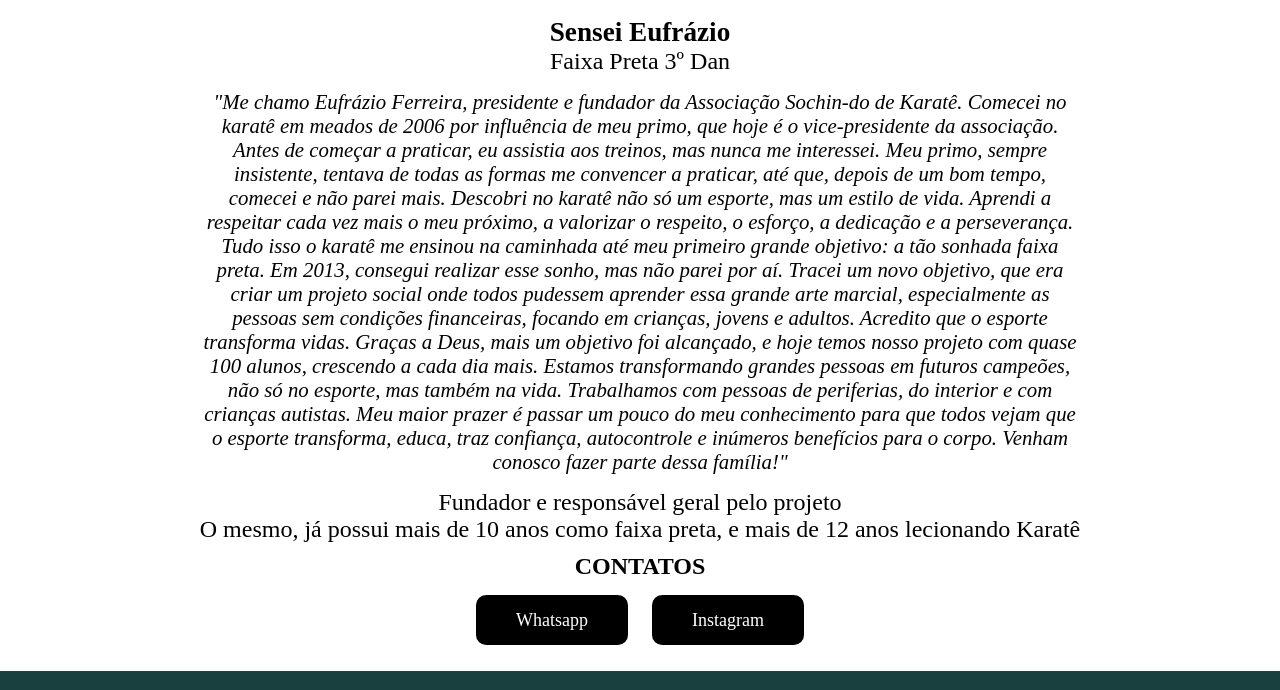
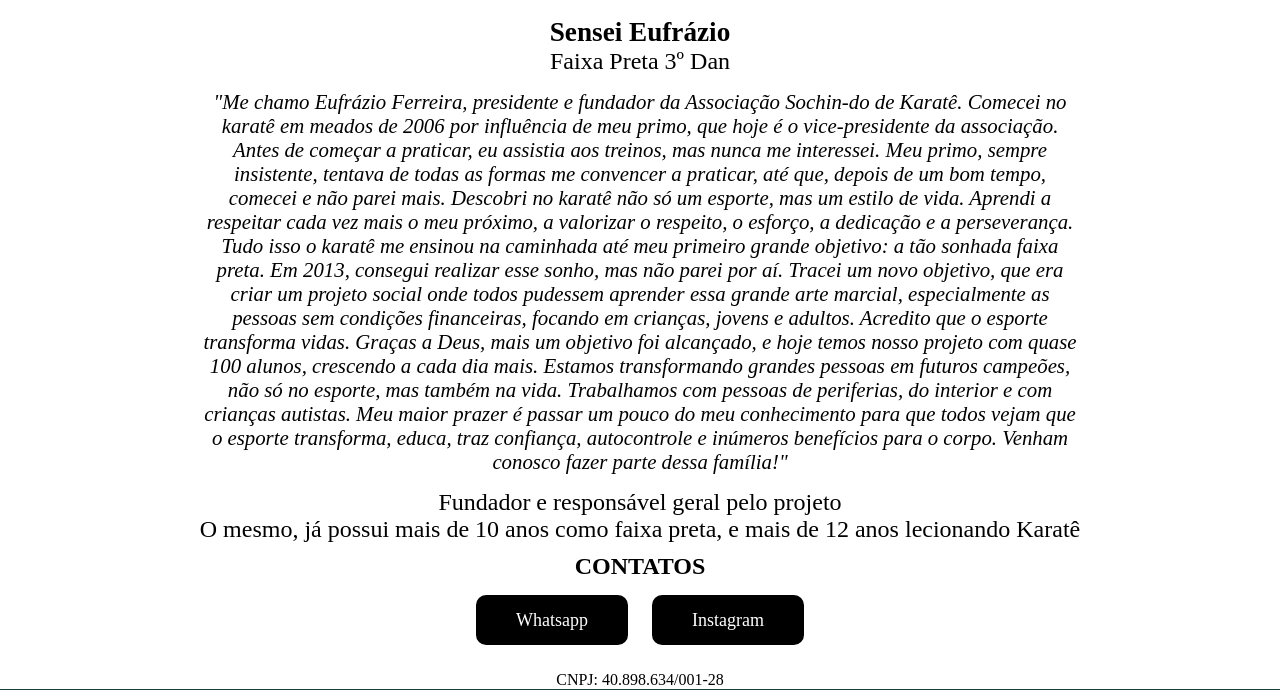
Before and after one commit to WendellMat/HomePage-SochinDo, a plain HTML site: page index.html in a window 1280 px wide. Shown: the part 5757-6447 px from the top of the page. Drawn offline with Linux system fonts and the light colour scheme.

Commit message:
add CNPJ

```diff
--- a/index.html
+++ b/index.html
@@ -146,6 +146,7 @@
                 <a href="https://bit.ly/mensagemDeContato2" target="_blank" class="button whatsapp noHoverMobile">Whatsapp</a>
                 <a href="https://www.instagram.com/associacao_sochin/" target="_blank" class="button instagram noHoverMobile">Instagram</a>
             </div>
+            <p>CNPJ: 40.898.634/001-28</p>
         </section>
     </div>
     <footer class="rodape">
```
